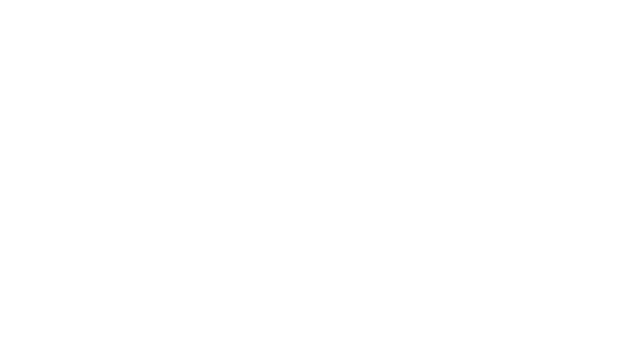
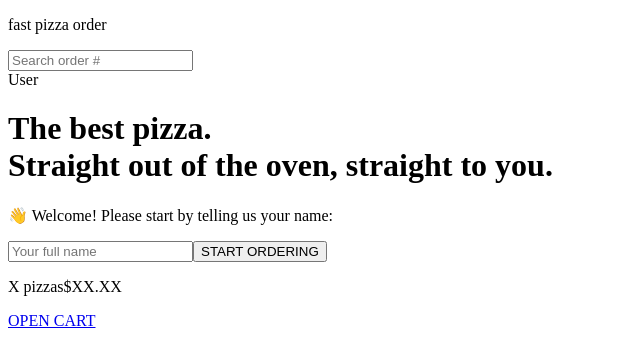
Before and after one commit to VladZyma/fast-pizza-order, a React (Vite) app: page / in a window 1280 px wide. Shown: the top 364 px of the page, without its empty margins (0-640 px from the left). Built offline with nearby package versions, Linux system fonts and the light colour scheme.

Commit message:
added project routing: AppLayout.jsx -> Home.jsx, Menu.jsx, Cart.jsx, Order.jsx, CreateOeder.jsx; Logo.jsx, Header.jsx, SearchOrder.jsx

```diff
--- a/src/App.jsx
+++ b/src/App.jsx
@@ -1,5 +1,42 @@
+import {createBrowserRouter, RouterProvider} from 'react-router-dom';
+
+import AppLayout from './ui/AppLayout';
+import Home from './ui/Home';
+import Menu from './features/menu/Menu';
+import Cart from './features/cart/Cart';
+import Order from './features/order/Order';
+import CreateOrder from './features/order/CreateOrder';
+
+const router = createBrowserRouter([
+  {
+    element: <AppLayout/>,
+    children: [
+      {
+        path: '/',
+        element: <Home/>
+      },
+      {
+        path: '/menu',
+        element: <Menu/>,
+      },
+      {
+        path: '/cart',
+        element: <Cart/>,
+      },
+      {
+        path: '/order',
+        element: <Order/>,
+      },
+      {
+        path: '/order/new',
+        element: <CreateOrder/>,
+      },
+    ],
+  },
+]);
+
 function App() {
-  return <></>;
+  return <RouterProvider router={router}></RouterProvider>;
 }
 
 export default App;
--- /dev/null
+++ b/src/features/cart/Cart.jsx
@@ -0,0 +1,9 @@
+function Cart() {
+  return (
+    <div>
+      cart
+    </div>
+  )
+}
+
+export default Cart
--- /dev/null
+++ b/src/features/cart/CartOverview.jsx
@@ -0,0 +1,15 @@
+import {Link} from 'react-router-dom';
+
+function CartOverview() {
+  return (
+    <div>
+      <p>
+        <span>X pizzas</span>
+        <span>$XX.XX</span>
+      </p>
+      <Link to='/cart'>OPEN CART</Link>
+    </div>
+  )
+}
+
+export default CartOverview
--- /dev/null
+++ b/src/features/menu/Menu.jsx
@@ -0,0 +1,9 @@
+function Menu() {
+  return (
+    <div>
+      menu
+    </div>
+  )
+}
+
+export default Menu
--- /dev/null
+++ b/src/features/order/CreateOrder.jsx
@@ -0,0 +1,9 @@
+function CreateOrder() {
+  return (
+    <div>
+      createOrder
+    </div>
+  )
+}
+
+export default CreateOrder
--- /dev/null
+++ b/src/features/order/Order.jsx
@@ -0,0 +1,9 @@
+function Order() {
+  return (
+    <div>
+      order
+    </div>
+  )
+}
+
+export default Order
--- /dev/null
+++ b/src/features/order/SearchOrder.jsx
@@ -0,0 +1,10 @@
+import {useState} from 'react';
+
+function SearchOrder() {
+  const [order, setOrder] = useState('');
+  return (
+    <input type='text' value={order} placeholder='Search order #' onChange={(e) => setOrder(e.target.value)}/>
+  )
+}
+
+export default SearchOrder
--- /dev/null
+++ b/src/features/user/Username.jsx
@@ -0,0 +1,9 @@
+function Username() {
+  return (
+    <div>
+      <span>User</span>
+    </div>
+  )
+}
+
+export default Username
--- /dev/null
+++ b/src/ui/AppLayout.jsx
@@ -0,0 +1,17 @@
+import {Outlet} from 'react-router-dom';
+
+import Header from './Header';
+import CartOverview from '../features/cart/CartOverview';
+
+
+function AppLayout() {
+  return (
+    <div>
+      <Header/>
+      <Outlet/>
+      <CartOverview/>
+    </div>
+  )
+}
+
+export default AppLayout
--- /dev/null
+++ b/src/ui/Header.jsx
@@ -0,0 +1,17 @@
+import Logo from './Logo';
+import SearchOrder from '../features/order/SearchOrder';
+import Username from '../features/user/Username';
+
+function Header() {
+  return (
+    <header>
+      <div>
+        <Logo/>
+        <SearchOrder/>
+        <Username/>
+      </div>
+    </header>
+  )
+}
+
+export default Header
--- /dev/null
+++ b/src/ui/Home.jsx
@@ -0,0 +1,21 @@
+import {useState} from 'react';
+
+function Home() {
+  const [name, setName] = useState('');
+
+  return (
+    <div>
+      <h1>
+        The best pizza.
+        <br/>
+        Straight out of the oven, straight to you.
+      </h1>
+      <p>👋 Welcome! Please start by telling us your name:</p>
+
+      <input type='text' placeholder='Your full name' value={name} onChange={(e) => setName(e.target.value)}/>
+      <button>START ORDERING</button>
+    </div>
+  )
+}
+
+export default Home
--- /dev/null
+++ b/src/ui/Logo.jsx
@@ -0,0 +1,9 @@
+function Logo() {
+  return (
+    <div>
+      <p>fast pizza order</p>
+    </div>
+  )
+}
+
+export default Logo
```
